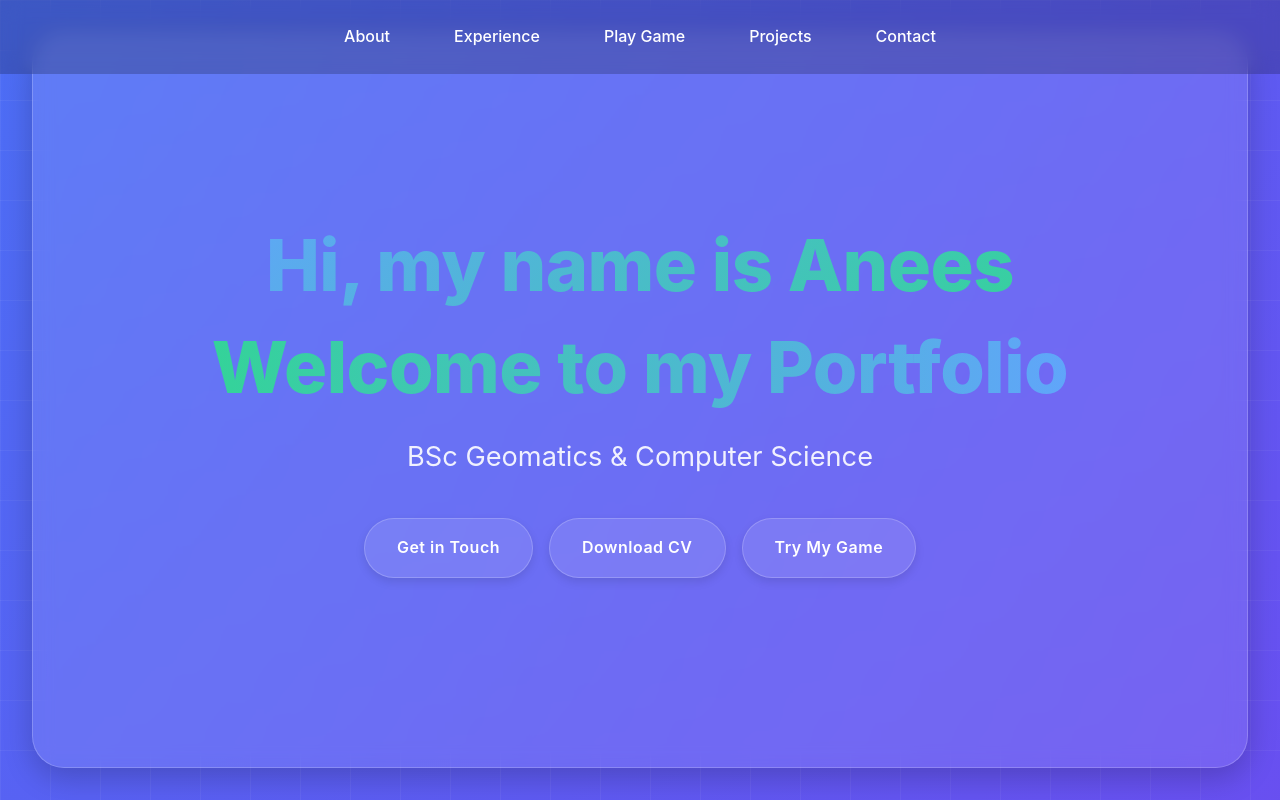
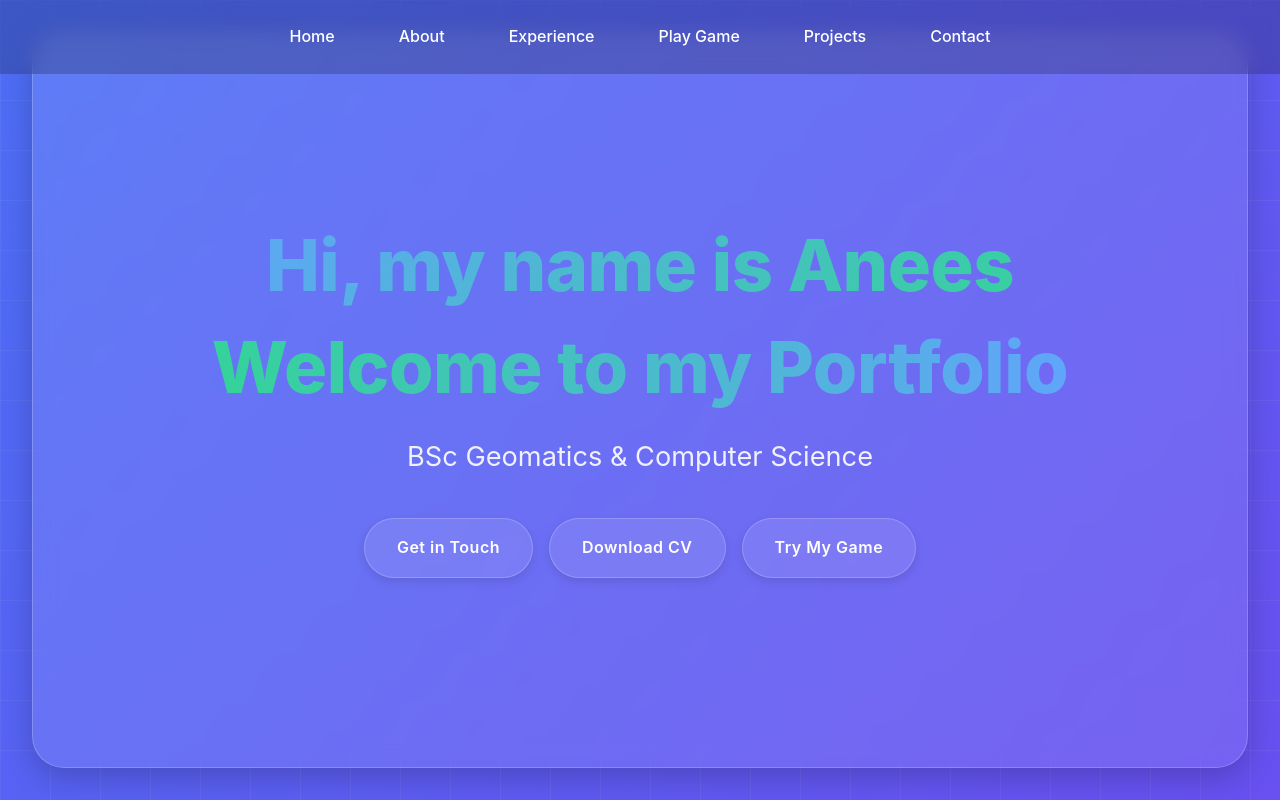
Before and after one commit to aneesomar/e-portfolio, a website built with Vite: page index.html in a window 1280 px wide. Shown: the top 800 px of the page. Built offline with nearby package versions, Linux system fonts and the light colour scheme.

Commit message:
home tab

```diff
--- a/index.html
+++ b/index.html
@@ -19,6 +19,8 @@
     <header>
         <nav>
             <ul>
+                <li><a href="#hero">Home</a></li>
+
                 <li><a href="#about">About</a></li>
                 <li><a href="#experience">Experience</a></li>
                 <li><a href="#game">Play Game</a></li>
```
